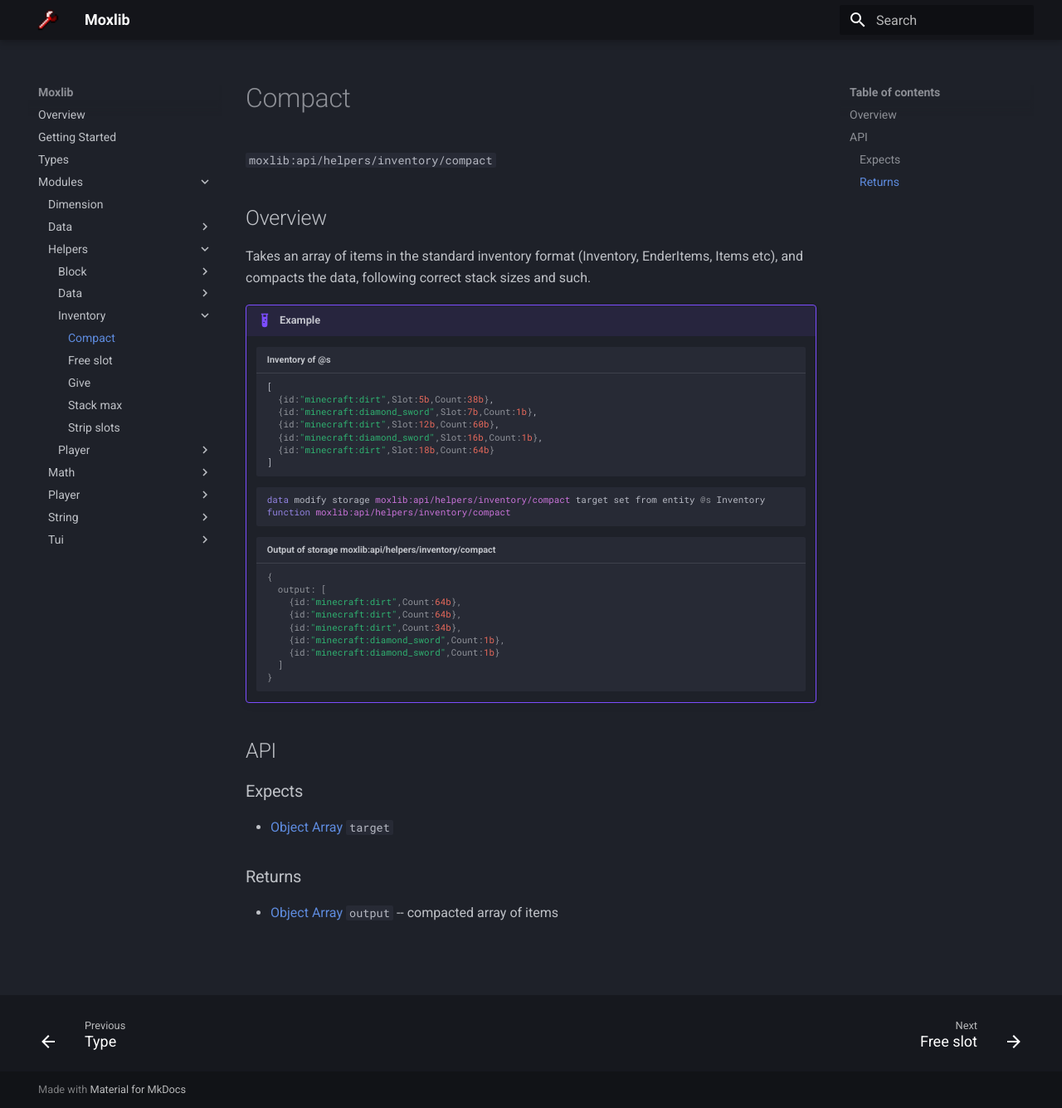
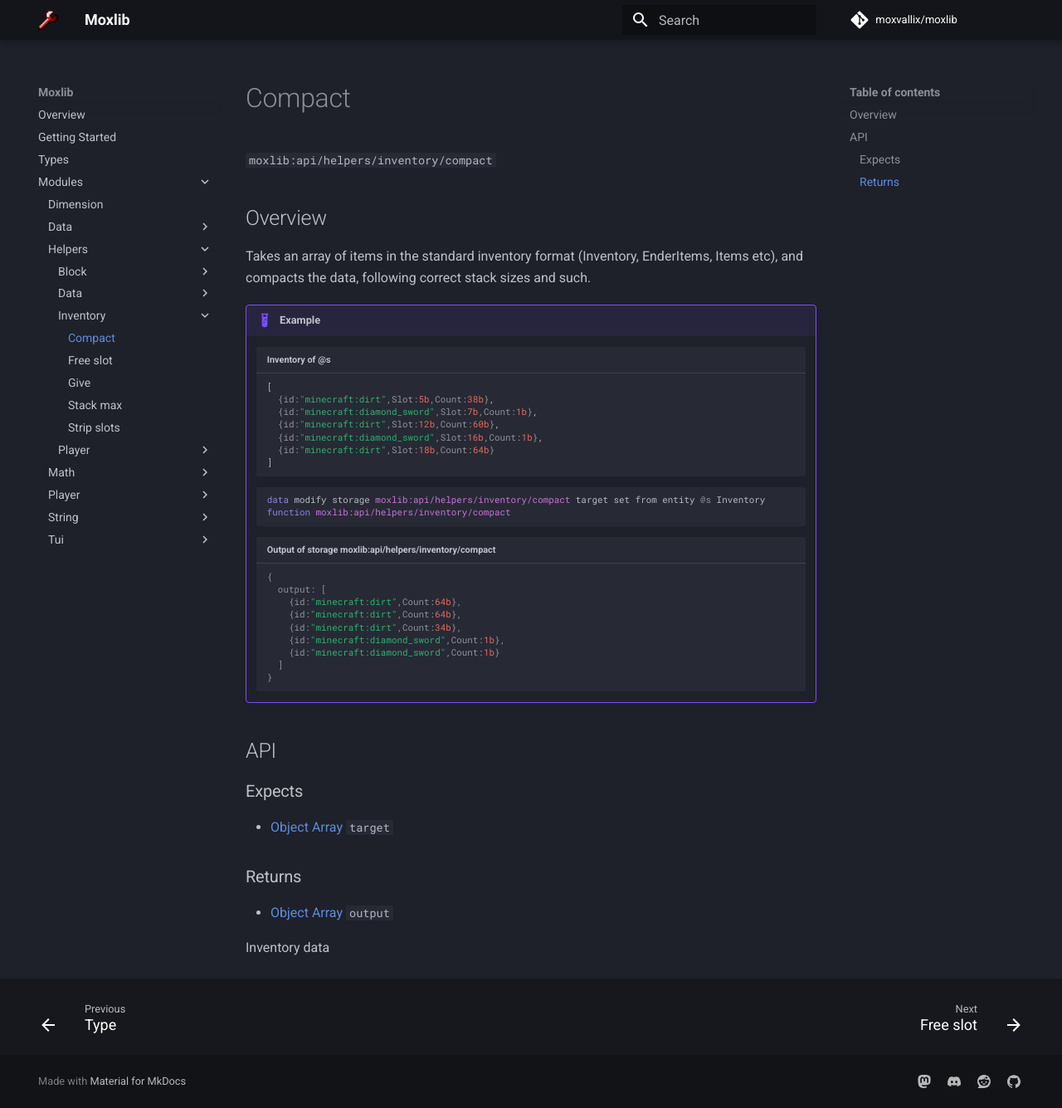
Before and after one commit to moxvallix/moxlib, an MkDocs documentation site: the page built from docs/modules/helpers/inventory/compact.md, in a window 1280 px wide and 1335 px high. Shown: the whole window at 83% size. Built offline with MkDocs 1.6.1 and Material for MkDocs 9.7.7, drawn with Linux system fonts in a browser that asks for light colours; comment, search, counter and statistics services are not loaded.

Commit message:
chore: add social media links to documentation

```diff
--- a/docs/modules/helpers/inventory/compact.md
+++ b/docs/modules/helpers/inventory/compact.md
@@ -35,4 +35,6 @@ and compacts the data, following correct stack sizes and such.
 - [Object Array](/types#array) `target`
 
 ### Returns
-- [Object Array](/types#array) `output` -- compacted array of items
+- [Object Array](/types#array) `output`
+
+Inventory data
--- a/mkdocs.yml
+++ b/mkdocs.yml
@@ -1,7 +1,10 @@
 site_name: Moxlib
+repo_url: https://github.com/moxvallix/moxlib
+repo_name: moxvallix/moxlib
 theme:
   name: material
   logo: assets/icon.png
+  favicon: assets/icon.png
   palette:
     scheme: slate
     primary: black
@@ -19,3 +22,13 @@ markdown_extensions:
   - admonition
   - pymdownx.details
   - pymdownx.superfences
+extra:
+  social:
+    - icon: simple/mastodon
+      link: https://mastodon.online/@moxvallix
+    - icon: simple/discord
+      link: https://discord.gg/tGfeBxwBpy
+    - icon: simple/reddit
+      link: https://www.reddit.com/r/Moxvallix
+    - icon: simple/github
+      link: https://github.com/moxvallix
```
